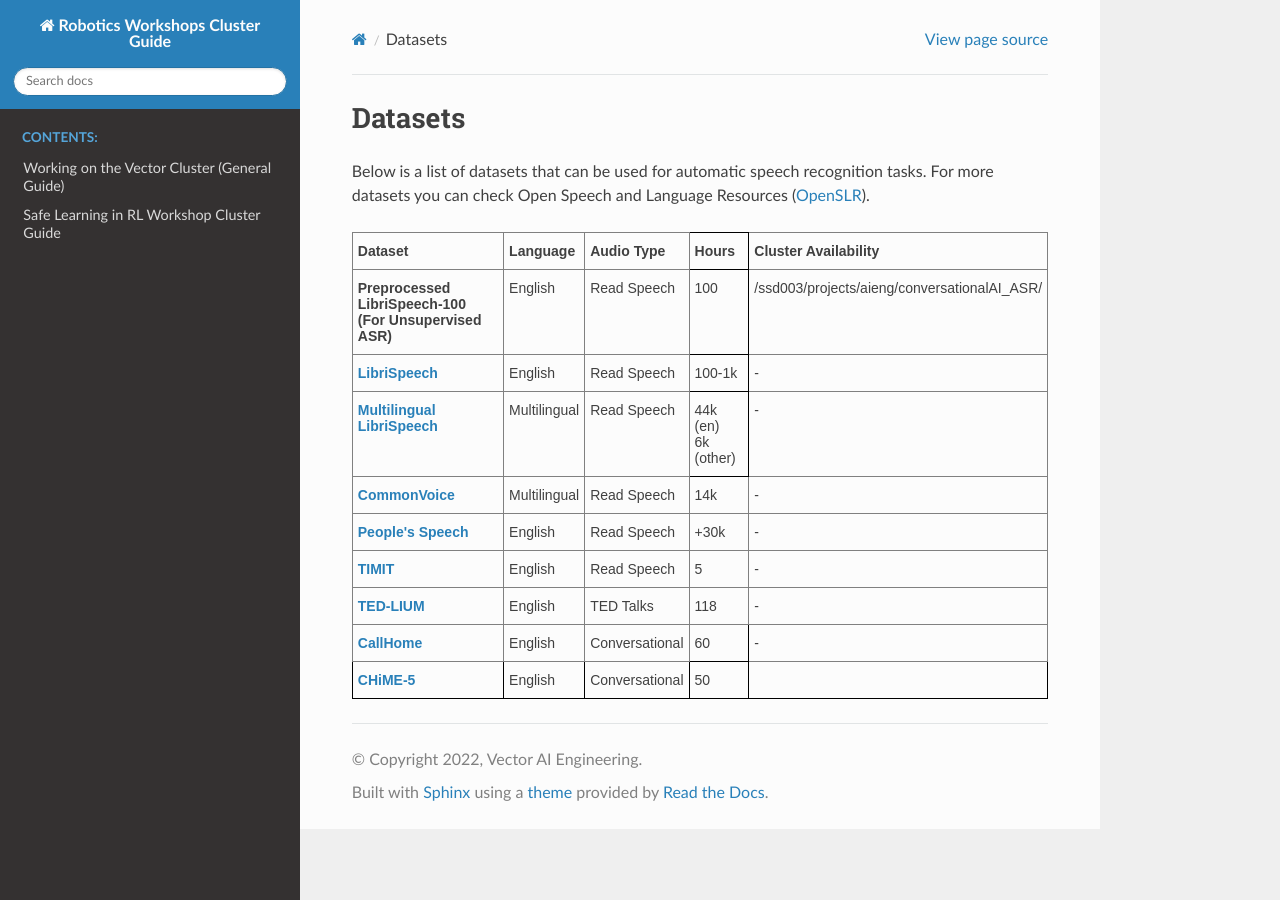
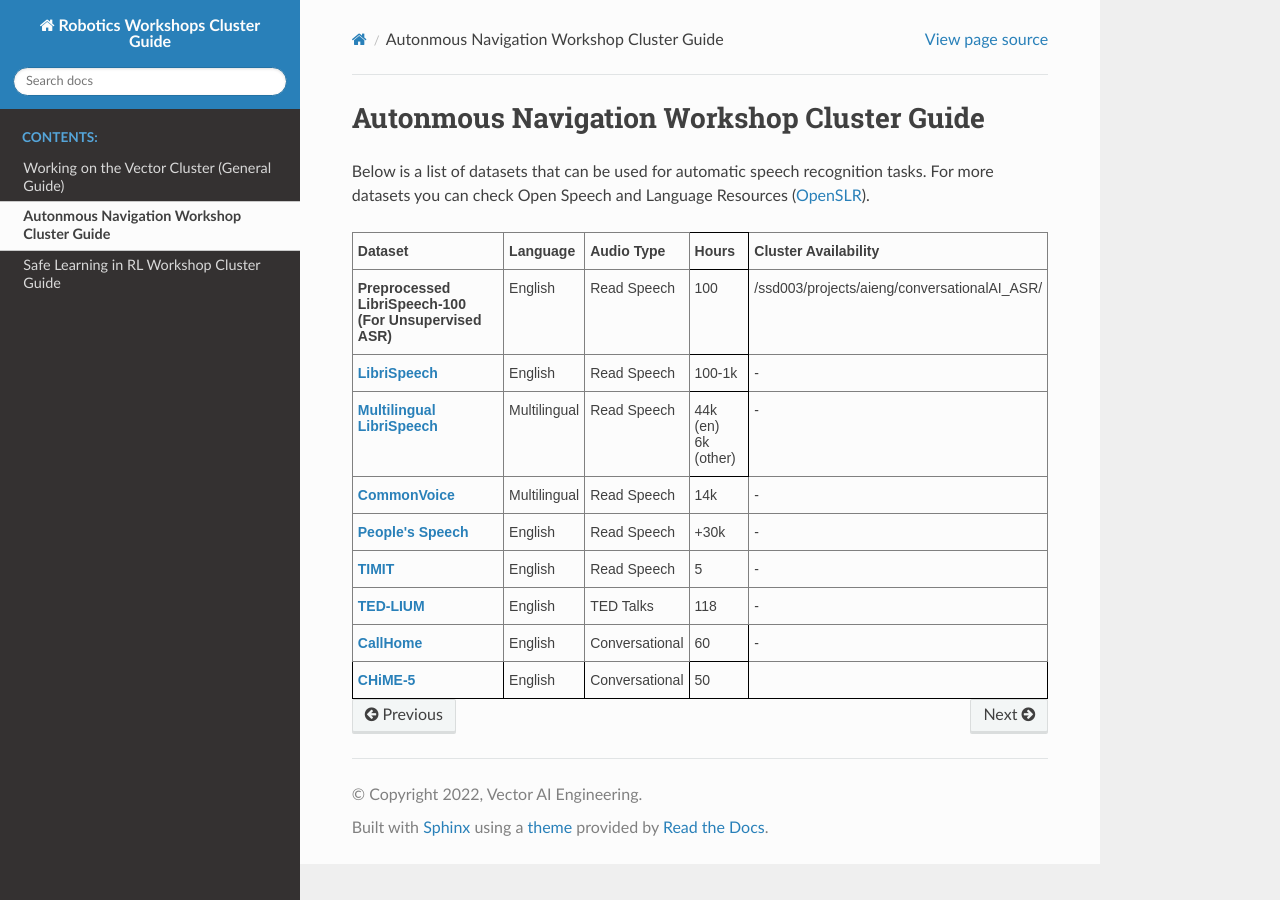
Before and after one commit to catgloss/robotics_workshops, a Sphinx documentation site: the page built from docs/source/autonmous_navigation_workshop.rst, in a window 1280 px wide. Built offline with Sphinx 7.4.7 and the Read the Docs theme 2.0.0, drawn with Linux system fonts in a browser that asks for light colours; pages that are not in the unit, such as notebooks, are missing from menus.

Commit message:
Update and rename datasets.rst to autonmous_navigation_workshop.rst

```diff
--- a/docs/source/datasets.rst
+++ b/docs/source/autonmous_navigation_workshop.rst
@@ -1,4 +1,4 @@
-Datasets
+Autonmous Navigation Workshop Cluster Guide
 =========
 
 Below is a list of datasets that can be used for automatic speech recognition tasks.
```
